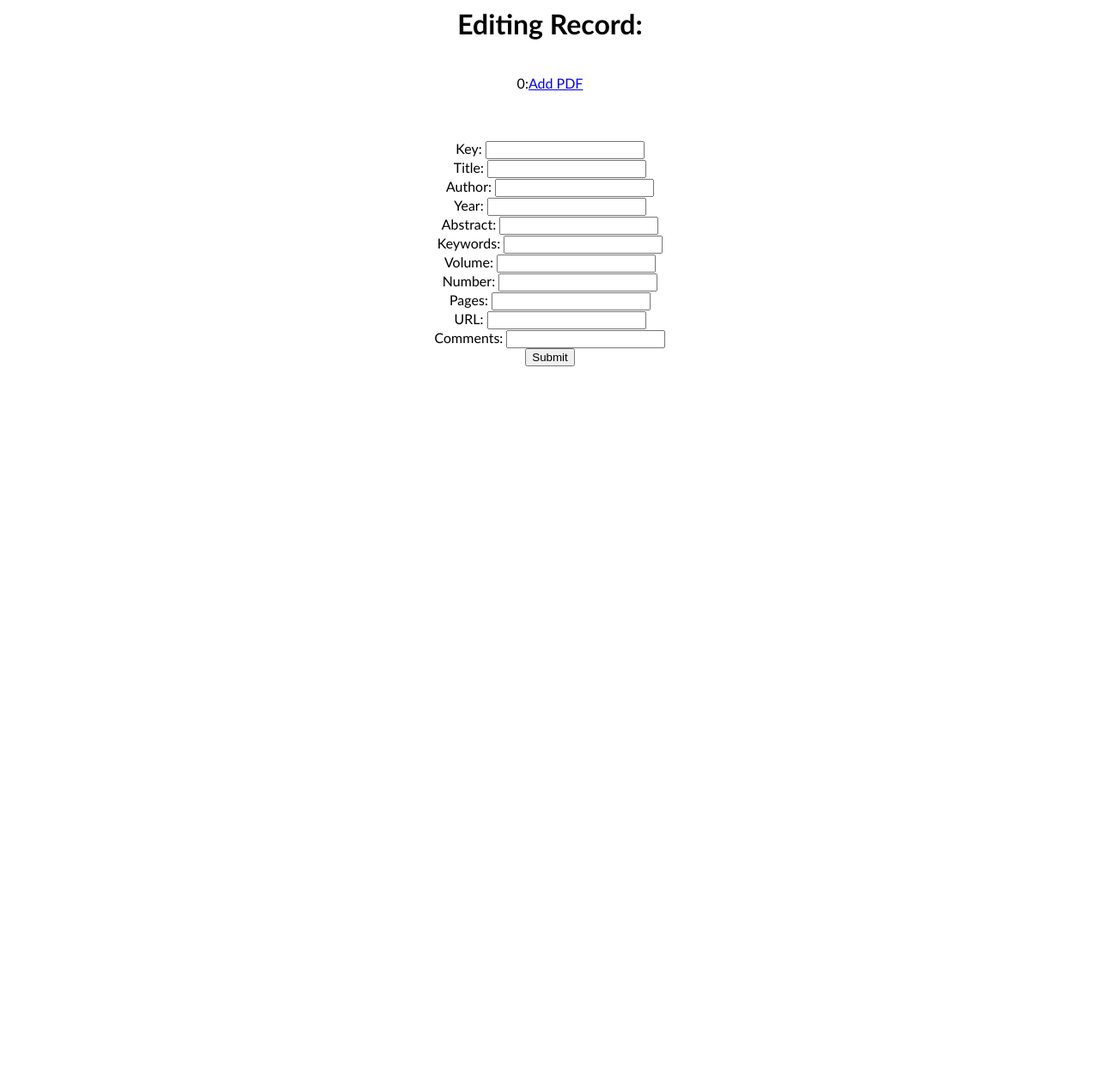
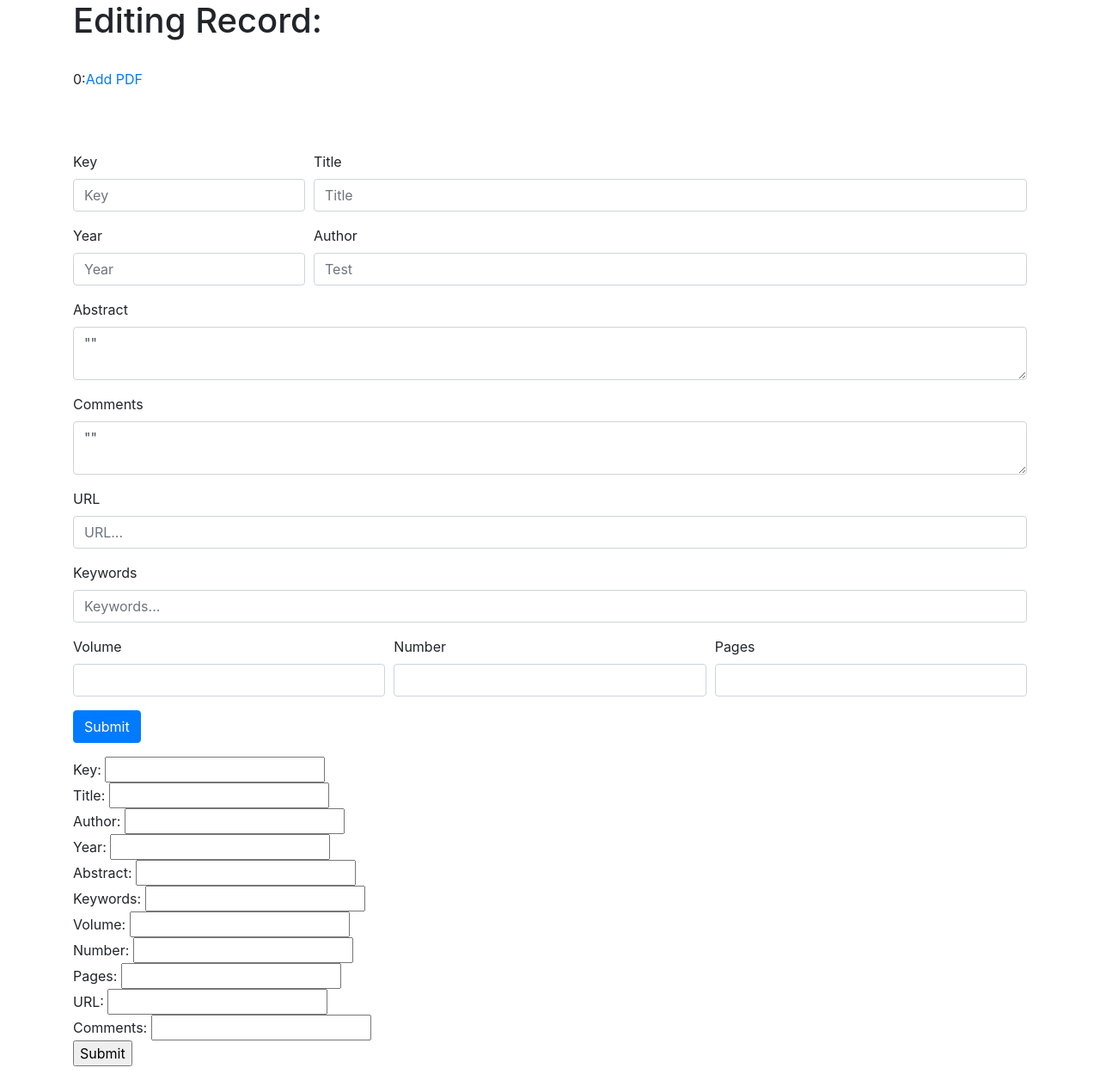
Before and after one commit to WillMatthews/refmanager, a PHP site: page /edit.php?record=1 in a window 1280 px wide. Shown: the whole page at 86% size. Before the commit the page ends 426 px from the top, so only its background shows below. Run offline with PHP 8.4, Linux system fonts and the light colour scheme; data that the repository does not hold is empty; some libraries are stand-ins or nearby versions.

Commit message:
Added Bootstrap + new record edit form

```diff
--- a/html/edit.php
+++ b/html/edit.php
@@ -7,9 +7,12 @@ body,td,th {
     font-size: medium;
 }
 </style>
+
+<link rel="stylesheet" href="https://stackpath.bootstrapcdn.com/bootstrap/4.2.1/css/bootstrap.min.css" integrity="sha384-GJzZqFGwb1QTTN6wy59ffF1BuGJpLSa9DkKMp0DgiMDm4iYMj70gZWKYbI706tWS" crossorigin="anonymous">
+
 </head>
 <body>
-
+<div class =container>
 <?php
 $record=$_GET['record'];
 
@@ -107,22 +110,81 @@ if ( !empty( $row["haspdf"] ) ) {
 <br/>
 
 <form action="edit.php" method="post">
-Key: <input type="text" name="key" value="<?php echo $key; ?>" ><br>
-Title: <input type="text" name="title" value="<?php echo $title; ?>" ><br>
-Author: <input type="text" name="author" value="<?php echo $author; ?>" ><br>
-Year: <input type="text" name="year" value="<?php echo $year; ?>" ><br>
+  <div class="form-row">
+    <div class="form-group col-md-3">
+      <label for="inputKey">Key</label>
+      <input type="text" class="form-control" name="key" placeholder="Key" value ="<?php echo $key; ?>">
+    </div>
+    <div class="form-group col-md-9">
+      <label for="inputTitle">Title</label>
+      <input type="text" class="form-control" name="title" placeholder="Title" value="<?php echo $title; ?>">
+    </div>
+  </div>
+  <div class="form-row">
+  <div class="form-group col-md-3">
+    <label for="inputYear">Year</label>
+    <input type="text" class="form-control" id="inputAddress2" placeholder="Year" value="<?php echo $year; ?>">
+  </div>
+  <div class="form-group col-md-9">
+    <label for="inputAuthor">Author</label>
+    <input type="text" class="form-control" name="author" placeholder="Test" value="<?php echo $author; ?>">
+  </div>
+ </div>
+<div class="form-group">
+	<label for="inputAbstract">Abstract</label>
+	<textarea class="form-control" name="abstract">"<?php echo $keywords; ?>"</textarea>
+
+</div>
+<div class="form-group">
+	<label for="inputComments">Comments</label>
+	<textarea class="form-control" name="comments">"<?php echo $comments; ?>"</textarea>
+
+</div>
+<div class="form-group">
+    <label for="inputURL">URL</label>
+    <input type="text" class="form-control" name="url" placeholder="URL..." value="<?php echo $url; ?>">
+</div>
+<div class="form-group">
+    <label for="inputAuthor">Keywords</label>
+    <input type="text" class="form-control" name="keywords" placeholder="Keywords..." value="<?php echo $keywords; ?>">
+</div>
+  <div class="form-row">
+    <div class="form-group col-md-4">
+      <label for="inputVolume">Volume</label>
+      <input type="text" class="form-control" name="volume" value="<?php echo $volume; ?>">
+    </div>
+    <div class="form-group col-md-4">
+      <label for="inputNumber">Number</label>
+      <input type="text" id="inputState" class="form-control" name="number" value="<?php echo $number; ?>">
+    </div>
+    <div class="form-group col-md-4">
+      <label for="inputPages">Pages</label>
+      <input type="text" class="form-control" name="pages" value="<?php echo $pages; ?>">
+    </div>
+  </div>
+  <input type="hidden" value="<?php echo $record; ?>" name="id" />
+
+  <button type="submit" class="btn btn-primary">Submit</button>
+</form>
+
+
+<form action="edit.php" method="post">
+Key: <input type="text" name="key" value= ><br>
+Title: <input type="text" name="title" value= ><br>
+Author: <input type="text" name="author"  ><br>
+Year: <input type="text" name="year"  ><br>
 Abstract: <input type="text" name="abstract" value="<?php echo $abstract; ?>" ><br>
-Keywords: <input type="text" name="keywords" value="<?php echo $keywords; ?>" ><br>
-Volume: <input type="text" name="volume" value="<?php echo $volume; ?>" ><br>
-Number: <input type="text" name="number" value="<?php echo $number; ?>" ><br>
-Pages: <input type="text" name="pages" value="<?php echo $pages; ?>" ><br>
-URL: <input type="text" name="url" value="<?php echo $url; ?>" ><br>
+Keywords: <input type="text" name="keywords" value= ><br>
+Volume: <input type="text" name="volume" value= ><br>
+Number: <input type="text" name="number"  ><br>
+Pages: <input type="text" name="" value= ><br>
+URL: <input type="text" name="url" value="" ><br>
 Comments: <input type="text" name="comments" value="<?php echo $comments; ?>" ><br>
-<input type="hidden" value="<?php echo $record; ?>" name="id" />
+
 <input type="submit">
 </form>
 
 
-
+</div>
 </body>
 </html>
```
